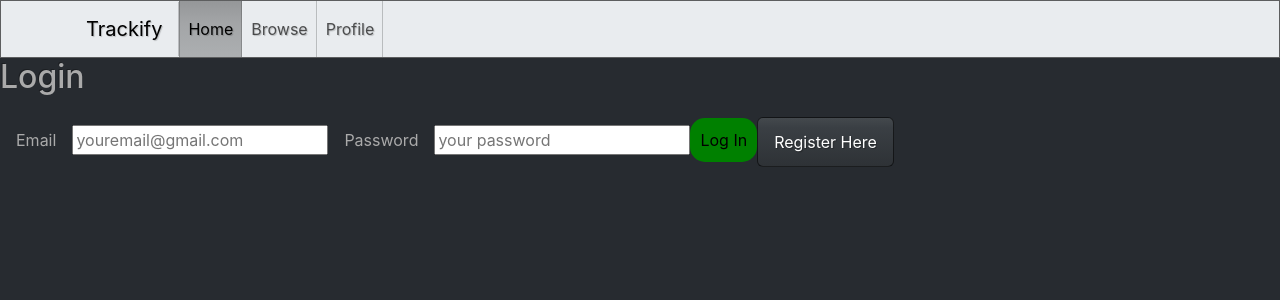
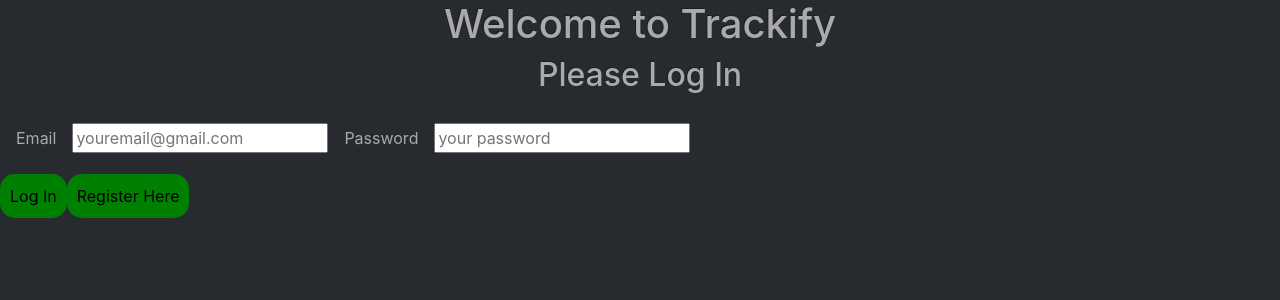
Before and after one commit to TuneSpace/trackify, a React (Create React App) app: page / in a window 1280 px wide. Shown: the top 300 px of the page. Built offline with nearby package versions, Linux system fonts and the light colour scheme; the HTML template or start-up script is replaced by a standard one.

Commit message:
adds routing on login  and app.js conditional

```diff
--- a/src/App.js
+++ b/src/App.js
@@ -1,7 +1,9 @@
 import "bootswatch/dist/slate/bootstrap.min.css";
-import { React } from "react";
+import { React, useContext } from "react";
 import { Route, Routes } from "react-router-dom";
+import Login from "./components/Login";
 import Navigationbar from "./components/Navigationbar";
+import { UserContext } from './Context/UserContext';
 import Browse from "./Pages/Browse";
 import Home from "./Pages/Home";
 import Profile from "./Pages/Profile";
@@ -10,11 +12,21 @@
 
 function App(props) {
   // console.log('App.js Login does this ->',Login,"App.js props does this ->", Login["email"]);
+const {userState, setUserState}= useContext(UserContext);
+const UserState = userState.isLoggedIn
+console.log(userState.isLoggedIn);
+
+if(!UserState){
+  return (
+
+  <Login />)
+}
+
   return (
     <div>
       <Navigationbar />
       <Routes>
-        <Route exact path="/" element={<Home />}> {" "}
+        <Route exact path="/" element={<Profile />}> {" "}
         </Route>
         <Route path="/Browse/*" element={<Browse tracks={props.tracks}/>}></Route>
         <Route path="/Home" element={<Home />}></Route>
--- a/src/components/Favorites.js
+++ b/src/components/Favorites.js
@@ -51,7 +51,7 @@
              <>
            <SplideSlide>
 
-             <iframe style={{borderRadius: "12px"}} src={`https://open.spotify.com/embed/album/${track.iplayerid}`} width="100%" height="100%" frameBorder="0" allow="autoplay; clipboard-write; encrypted-media; fullscreen; picture-in-picture" loading="lazy" title={track.track_name}></iframe>
+             <iframe style={{borderRadius: "12px"}} src={`https://open.spotify.com/embed/album/${track.iplayerid}`} width="98%" height="98%" frameBorder="0" allow="autoplay; clipboard-write; encrypted-media; fullscreen; picture-in-picture" loading="lazy" title={track.track_name}></iframe>
              </SplideSlide>
 
              </>
--- a/src/components/Login.js
+++ b/src/components/Login.js
@@ -1,4 +1,5 @@
 import { useContext, useState } from "react";
+import { Form } from "react-bootstrap";
 import { UserContext } from "../Context/UserContext";
 import Browse from "../Pages/Browse";
 import Register from "./Register";
@@ -46,26 +47,25 @@
           //set the userState to the result of that fetch
           if(typeof userData == 'string') {
             console.log(userData);
-            alert(userData);
+            alert('Password Incorrect, Please try again.');
           } else {
-            setUserState(() => {
-              userState.id = userData[0].id;
-              userState.username = userData[0].username;
-              userState.email = userData[0].email;
-              userState.isLoggedIn = true
-            });
+            setUserState(userData[0]);
             console.log('user logged in -->', userState);
-            setImageUrl(imageUrl = userData[0].avatar);
+            setImageUrl(userData[0].avatar);
           }
         })
 
   }
 
   return (
+    <div>
+    <h1 style={{textAlign:'center'}}>Welcome to Trackify</h1>
+    <h2 style={{textAlign:'center'}}>Please Log In</h2>
     <div className="auth-form-container">
-      <h2>Login</h2>
-      <form className="login-form" onSubmit={handleSubmit}>
-        <label htmlFor="email">Email</label>
+
+      <Form className="login-form" onSubmit={handleSubmit}>
+      <Form.Group className="mb-3" controlId="formBasicEmail">
+        <Form.Label >Email</Form.Label>
         <input
           type="email"
           value={email}
@@ -81,15 +81,17 @@
           placeholder="your password"
           id="password"
         />
+        <br />
         <button type="submit" onClick={
           () => <Browse email={email}/>
         }>Log In</button>
        <Register className="REGFORM"/>
-      </form>
+       </Form.Group>
+      </Form>
 
 
     </div>
-
+    </div>
 
   )
 };
--- a/src/components/Register.js
+++ b/src/components/Register.js
@@ -1,7 +1,7 @@
+import "bootswatch/dist/slate/bootstrap.min.css";
 import { useState } from "react";
+import Button from "react-bootstrap/Button";
 import Modal from "react-bootstrap/Modal";
-import Button from "react-bootstrap/Button";
-import "bootswatch/dist/slate/bootstrap.min.css";
 const Register = (props) => {
    const [show, setShow] = useState(false);
 
@@ -27,9 +27,10 @@
 
   return (
     <>
-      <Button variant="primary" onClick={handleShow}>
+
+      <button  onClick={handleShow}>
         Register Here
-      </Button>
+      </button>
 
       <Modal show={show} onHide={handleClose}>
         <Modal.Header closeButton>
```
Also changed, not shown: public/manifest.json, 2 other files (tests, documents, lock files or other folders).
